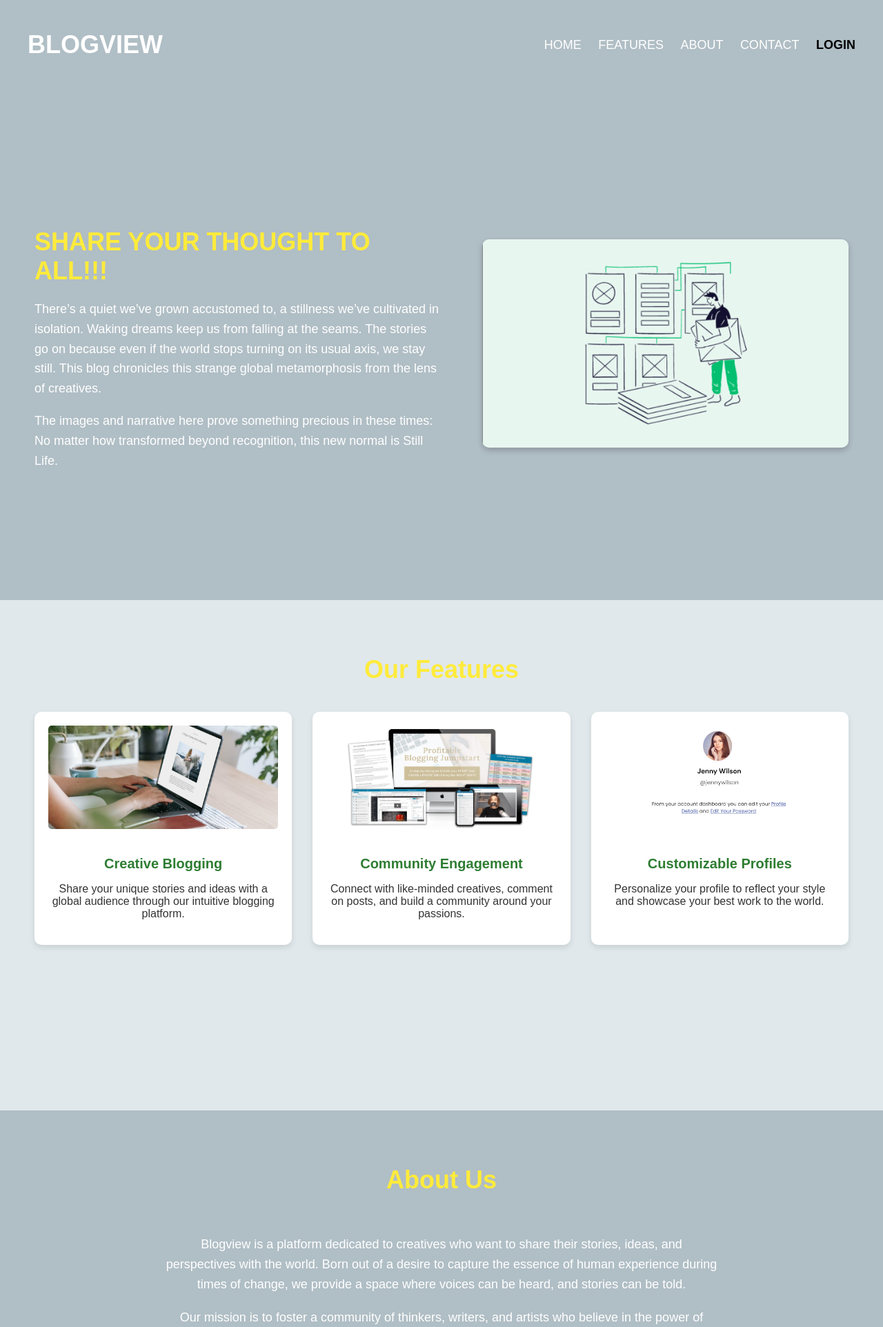
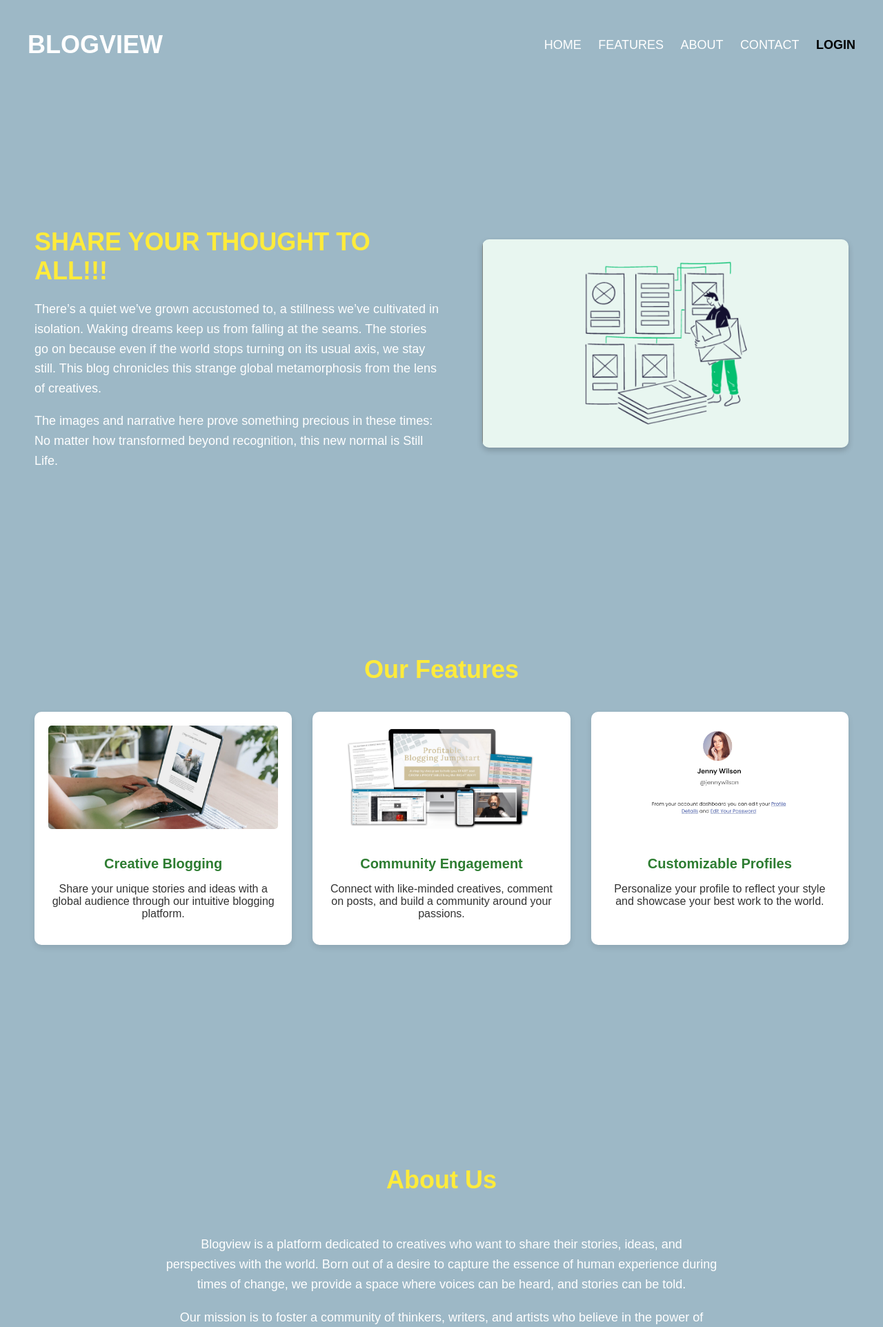
Before and after one commit to pr0xiuss/sem2-scm, a Flask app: page / in a window 1280 px wide. Shown: the top 1924 px of the page at 69% size. Run offline with Flask 3, Linux system fonts and the light colour scheme.

Commit message:
colour cahnge

```diff
--- a/templates/newhome.html
+++ b/templates/newhome.html
@@ -19,7 +19,7 @@
             justify-content: space-between;
             align-items: center;
             padding: 20px 40px;
-            background-color: #b0bec5;
+            background-color: #9db8c6;
             position: sticky;
             top: 0;
             z-index: 10;
@@ -68,7 +68,7 @@
             align-items: center;
             padding: 50px;
             min-height: 80vh;
-            background-color: #b0bec5;
+            background-color: #9db8c6;
         }
 
         .content {
@@ -113,7 +113,7 @@
         /* Features Section */
         .features-section {
             padding: 50px;
-            background-color: #e0e8eb; /* Slightly lighter teal for contrast */
+            background-color: #9db8c6; /* Slightly lighter teal for contrast */
             min-height: 80vh;
             display: flex;
             flex-direction: column;
@@ -177,7 +177,7 @@
         /* About Section */
         .about-section {
             padding: 50px;
-            background-color: #b0bec5;
+            background-color: #9db8c6;
             min-height: 80vh;
             display: flex;
             flex-direction: column;
@@ -213,7 +213,7 @@
         /* Contact Section */
         .contact-section {
             padding: 50px;
-            background-color: #e0e8eb;
+            background-color: #9db8c6;
             min-height: 80vh;
             display: flex;
             flex-direction: column;
```
